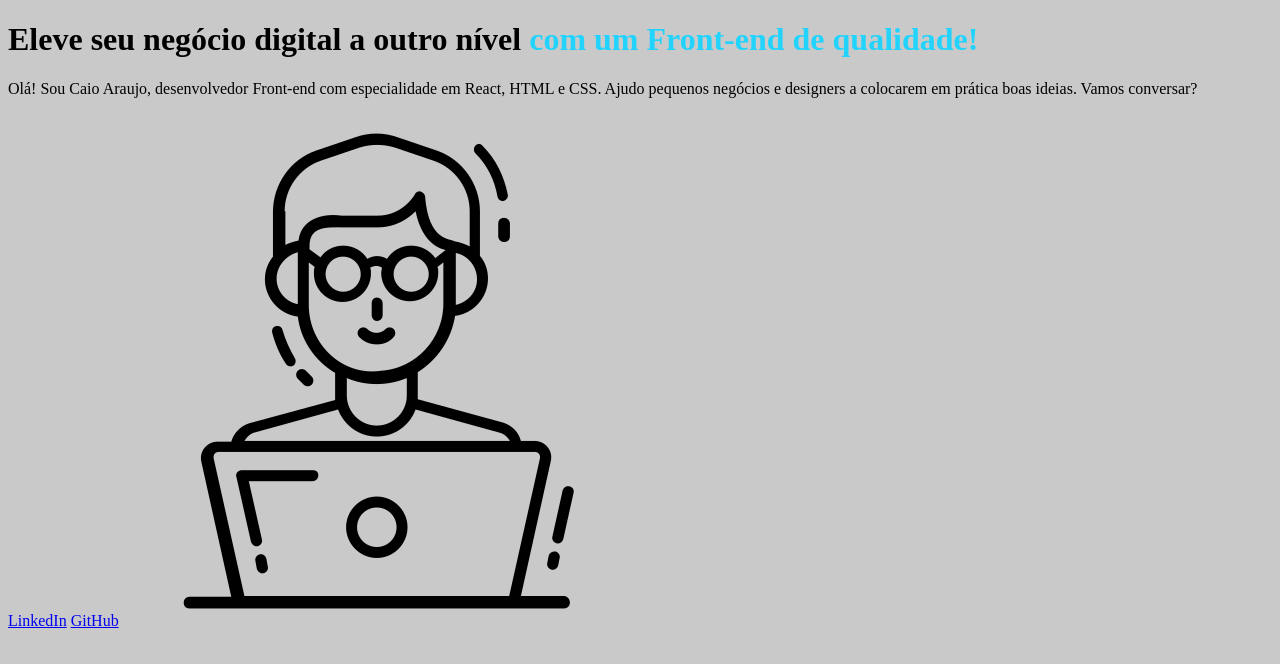
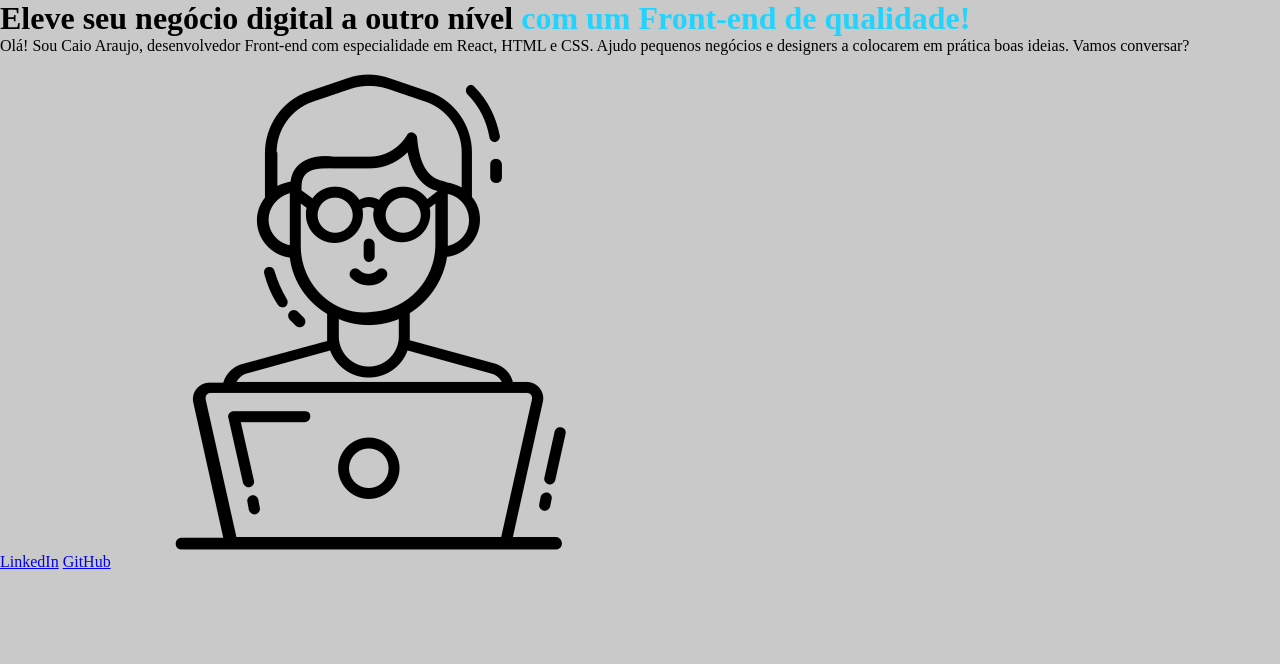
Before and after one commit to CaioGunz/ProjetoHtmlCursoAlura, a plain HTML site: page index.html in a window 1280 px wide. Drawn offline with Linux system fonts and the light colour scheme.

Commit message:
Seletores e posicionamento

```diff
--- a/index.html
+++ b/index.html
@@ -10,7 +10,7 @@
 <body>
     <header></header>
     <main>
-        <h1>Eleve seu negócio digital a outro nível <strong>com um Front-end de qualidade!</strong></h1>
+        <h1>Eleve seu negócio digital a outro nível <strong class="titulo-destaque">com um Front-end de qualidade!</strong></h1>
         <p> Olá! Sou Caio Araujo, desenvolvedor Front-end com especialidade em React,
             HTML e CSS. Ajudo pequenos negócios e designers a colocarem em prática boas ideias. Vamos conversar?</p>
         <a href="https://www.linkedin.com/in/caiobarbosadearaujo/">LinkedIn</a>
--- a/style.css
+++ b/style.css
@@ -1,8 +1,13 @@
+* {
+    margin: 0;
+    padding: 0;
+}
+
 body {
     background-color: rgb(201, 201, 201);
     color: black;
 }
 
-strong {
+.titulo-destaque {
     color: #22d4fd;
 }
```
